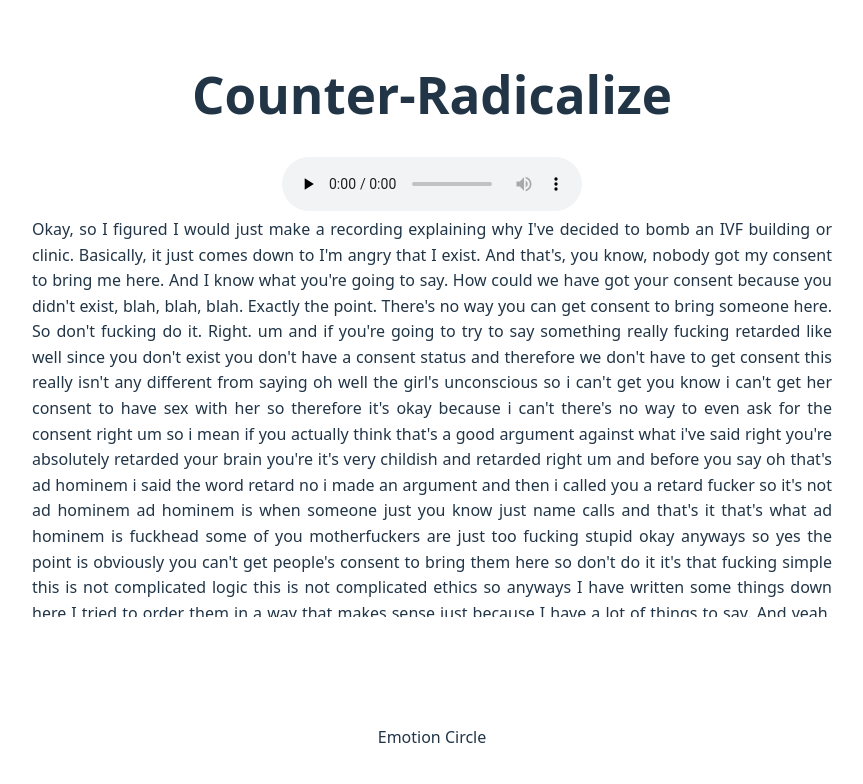
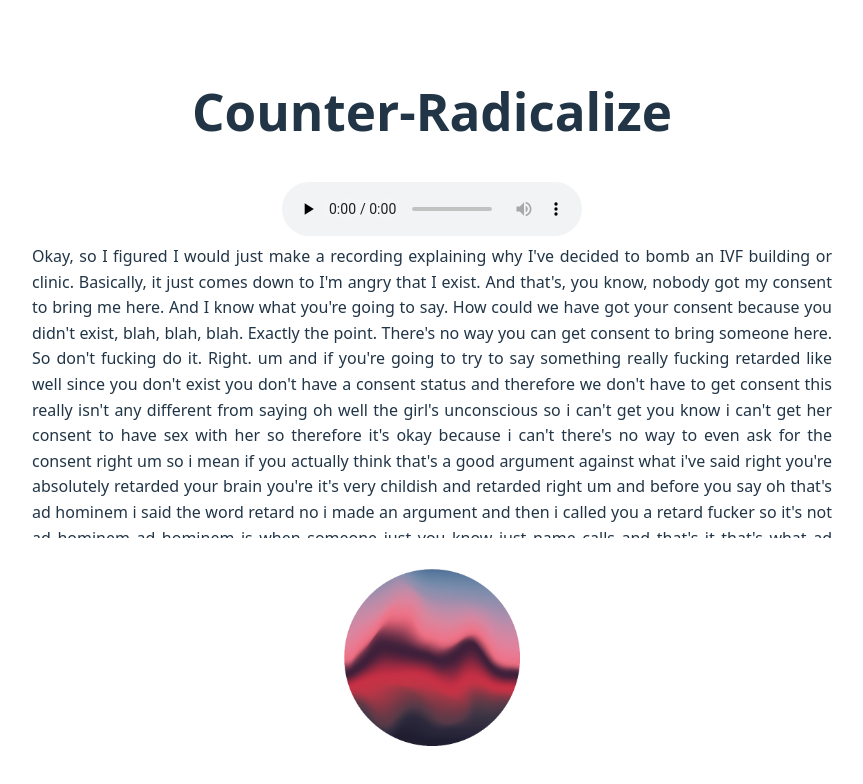
Before and after one commit to frammenti/counter-radicalize, a Vue app: page / in a window 1280 px wide. Shown: the top 784 px of the page, without its empty margins (208-1071 px from the left). Built offline with nearby package versions, Linux system fonts and the light colour scheme; no server answers.

Commit message:
Add placeholder circle

```diff
--- a/src/App.vue
+++ b/src/App.vue
@@ -33,12 +33,12 @@ const playtime = ref<number>(0)
 
 <style scoped>
 #transcript {
-  max-height: 50vh;
+  max-height: 40%;
   overflow-y: scroll;
 }
 
 #circle {
-  height: 30vh;
+  height: 30%;
   display: flex;
   justify-content: center;
   align-items: center;
--- a/src/assets/styles/main.scss
+++ b/src/assets/styles/main.scss
@@ -9,6 +9,9 @@ html {
   text-rendering: optimizeLegibility;
   -webkit-font-smoothing: antialiased;
   -moz-osx-font-smoothing: grayscale;
+  height: 100%;
+  box-sizing: border-box;
+  overflow: hidden;
 }
 
 body {
@@ -17,9 +20,16 @@ body {
   font-weight: 400;
   color: var(--text-color);
   background-color: var(--bg-color);
-  margin: 0;
+  height: inherit;
+  box-sizing: inherit;
+}
+
+main {
+  height: 100%;
   display: flex;
-  place-items: center;
+  flex-direction: column;
+  align-items: center;
+  justify-content: space-evenly;
 }
 
 a {
@@ -63,6 +73,8 @@ button:focus-visible {
 #app {
   max-width: 1280px;
   margin: 0 auto;
+  text-align: center;
   padding: 2rem;
-  text-align: center;
+  height: inherit;
+  box-sizing: inherit;
 }
--- a/src/components/EmotionCircle.vue
+++ b/src/components/EmotionCircle.vue
@@ -6,5 +6,12 @@
 </script>
 
 <template>
-    <p>Emotion Circle</p>
+    <img src="/counter-radicalize/web-app-manifest-512x512.png" alt="Emotion Circle" />
 </template>
+
+<style scoped>
+img {
+  width: auto;
+  height: 80%;
+}
+</style>
```
